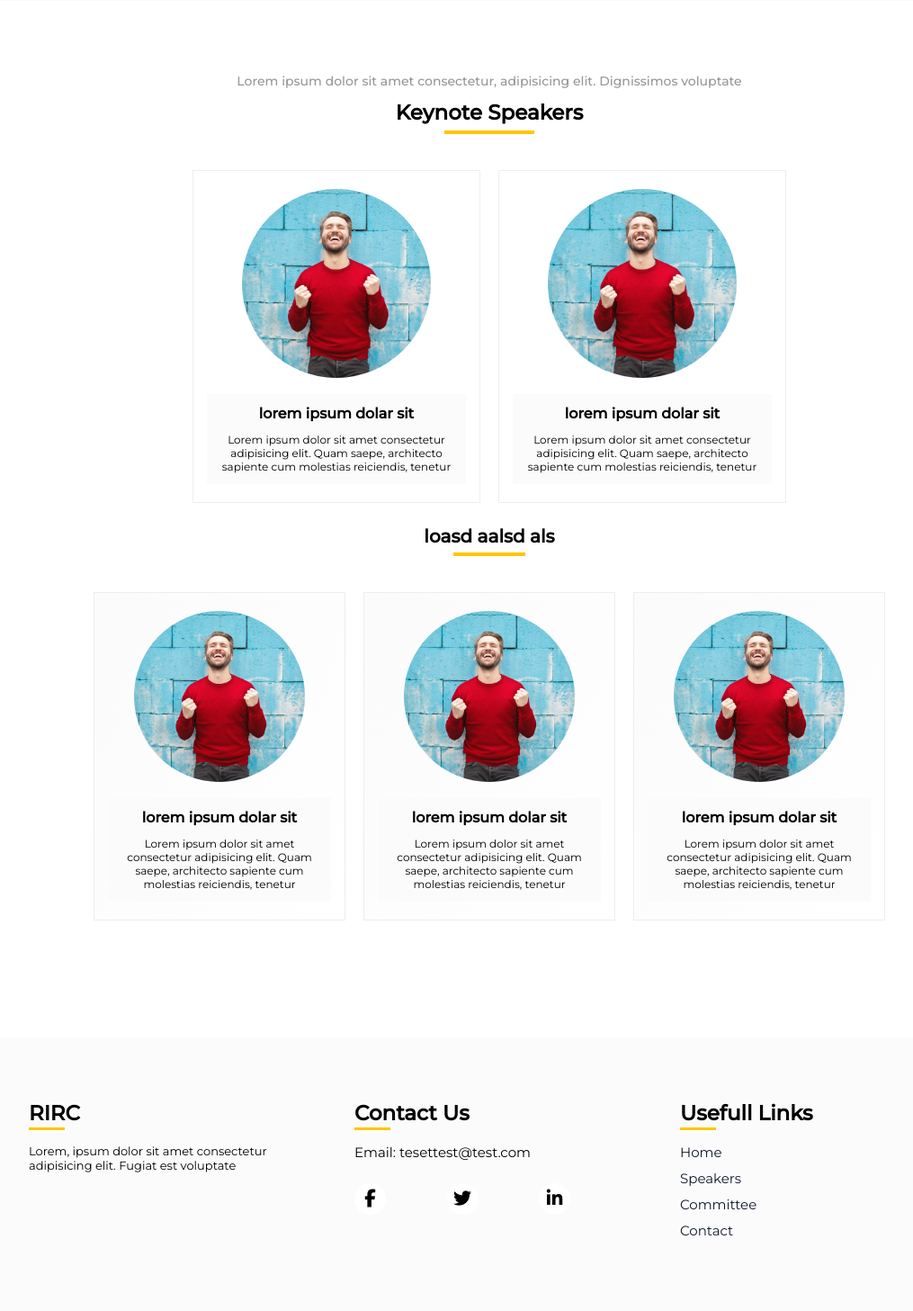
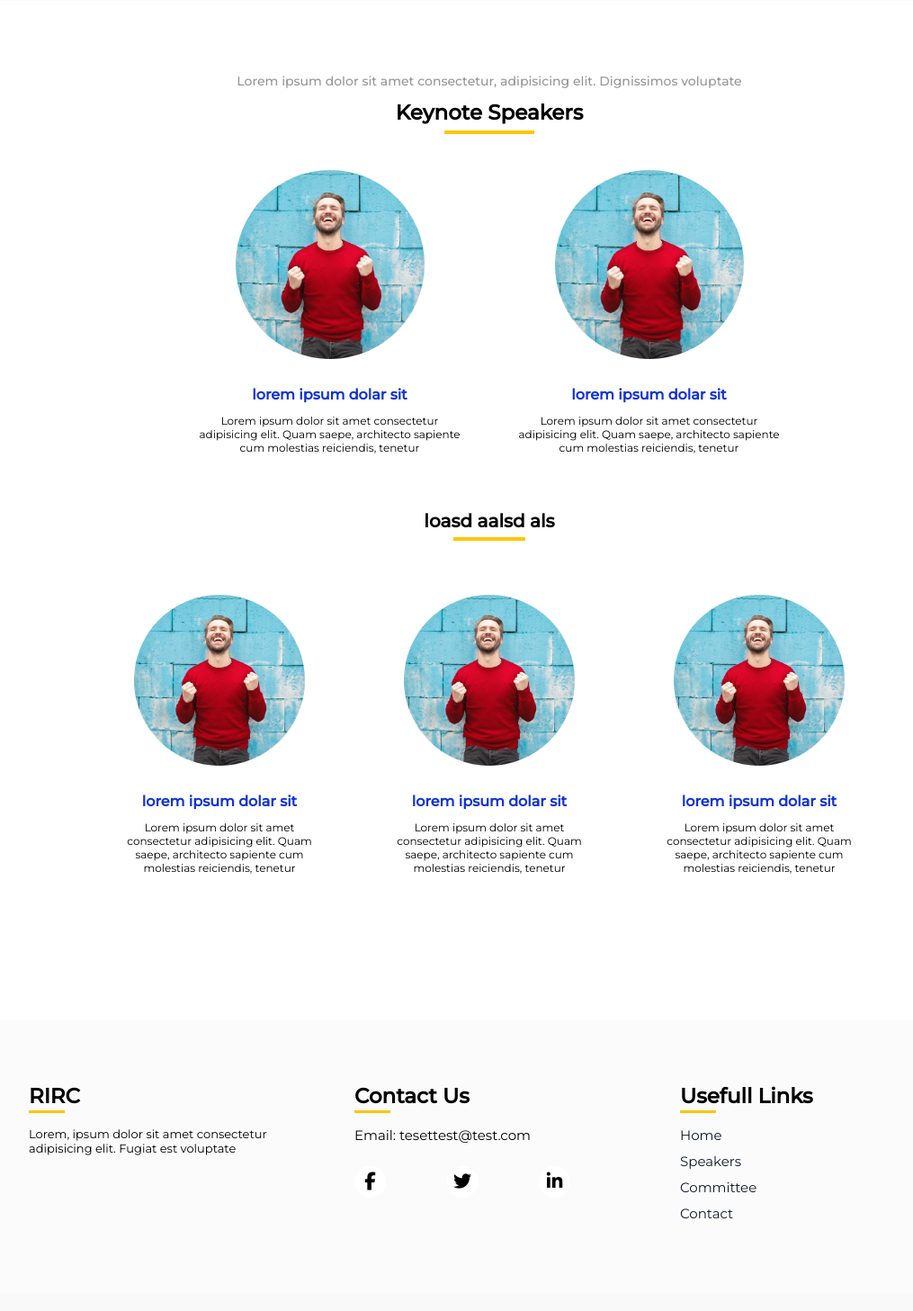
Before and after one commit to Osada97/RIRC, a PHP site: page /seakers.html in a window 1280 px wide. Shown: the part 253-1710 px from the top of the page at 90% size, without its empty margins (96-1111 px from the left). After the commit the page ends 1608 px from the top, so only its background shows below. Run offline with PHP 8.4, Linux system fonts and the light colour scheme; some libraries are stand-ins or nearby versions.

Commit message:
changed css styles

```diff
--- a/css/speakers.css
+++ b/css/speakers.css
@@ -9,7 +9,7 @@
 }
 .speakers .main-speakers {
   width: 80%;
-  margin-bottom: 25px;
+  margin-bottom: 50px;
 }
 .speakers .main-speakers .heder {
   width: 100%;
@@ -41,22 +41,17 @@
   display: flex;
   justify-content: center;
   align-items: center;
-  grid-gap: 20px;
+  grid-gap: 35px;
   flex-wrap: wrap;
 }
 .speakers .main-speakers .speaker-body .main-speaker-card {
   width: 320px;
-  padding: 20px 15px;
-  border: 1px solid #eee;
   display: flex;
   justify-content: center;
   align-items: center;
   flex-direction: column;
-  transition: box-shadow 0.3s ease;
 }
-.speakers .main-speakers .speaker-body .main-speaker-card:hover {
-  box-shadow: 0px 0px 12px #eee;
-}
+
 .speakers .main-speakers .speaker-body .main-speaker-card .image {
   width: 210px;
   height: 210px;
@@ -72,11 +67,17 @@
 .speakers .main-speakers .speaker-body .main-speaker-card .details {
   text-align: center;
   padding: 12px 8px;
-  background-color: #fbfbfb;
+  border-radius: 8px;
+  transition: 0.3s ease;
 }
+.speakers .main-speakers .speaker-body .main-speaker-card:hover .details {
+  background-color: #f7f7f7;
+}
+
 .speakers .main-speakers .speaker-body .main-speaker-card .details h1 {
   font-size: 16px;
   margin-bottom: 12px;
+  color: #1234d6;
 }
 .speakers .main-speakers .speaker-body .main-speaker-card .details p {
   font-size: 12px;
@@ -111,17 +112,13 @@
 .speakers .sub-speakers .speaker-body .main-speaker-card {
   width: 280px;
   padding: 20px 15px;
-  border: 1px solid #eee;
   display: flex;
   justify-content: center;
   align-items: center;
   flex-direction: column;
   transition: box-shadow 0.3s ease;
-  background: linear-gradient(120deg, #fbfbfb, #ffffff);
 }
-.speakers .sub-speakers .speaker-body .main-speaker-card:hover {
-  box-shadow: 0px 0px 12px #eee;
-}
+
 .speakers .sub-speakers .speaker-body .main-speaker-card .image {
   width: 190px;
   height: 190px;
@@ -137,11 +134,17 @@
 .speakers .sub-speakers .speaker-body .main-speaker-card .details {
   text-align: center;
   padding: 12px 8px;
-  background-color: #fbfbfb;
+  border-radius: 8px;
+  transition: box-shadow 0.3s ease;
 }
+.speakers .sub-speakers .speaker-body .main-speaker-card:hover .details {
+  background-color: #f7f7f7;
+}
+
 .speakers .sub-speakers .speaker-body .main-speaker-card .details h1 {
   font-size: 16px;
   margin-bottom: 12px;
+  color: #1234d6;
 }
 .speakers .sub-speakers .speaker-body .main-speaker-card .details p {
   font-size: 12px;
```
